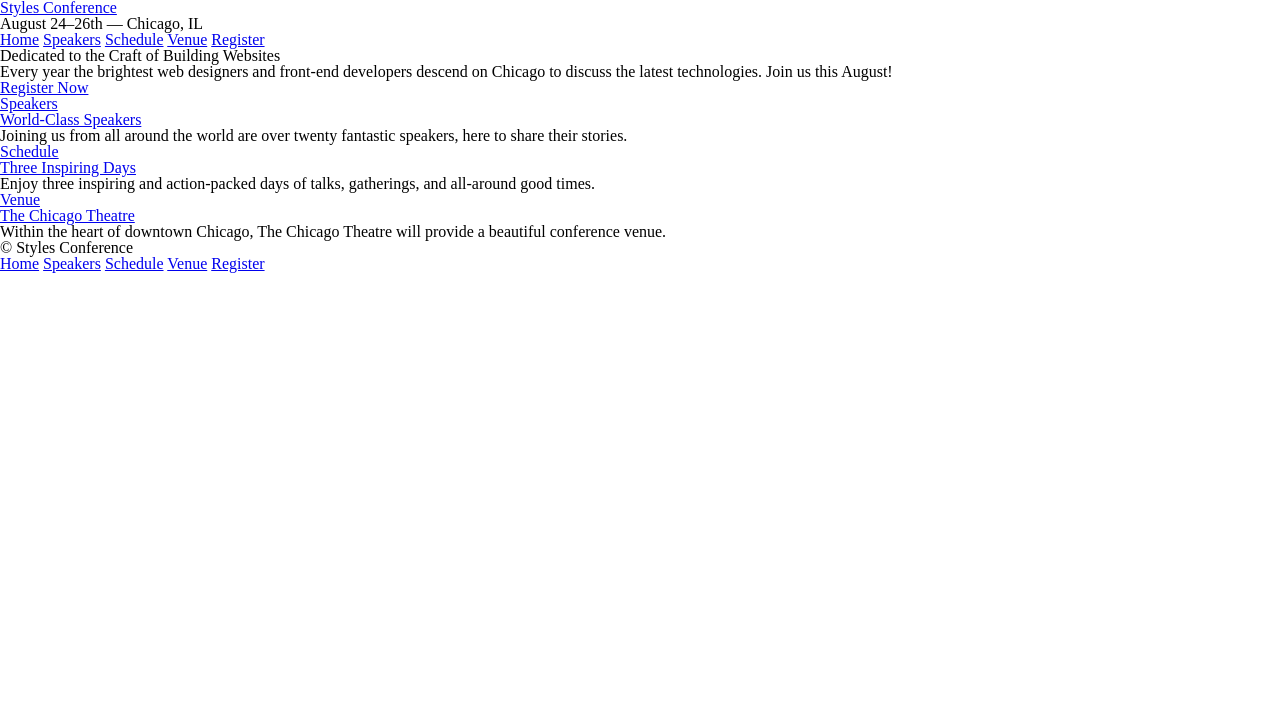
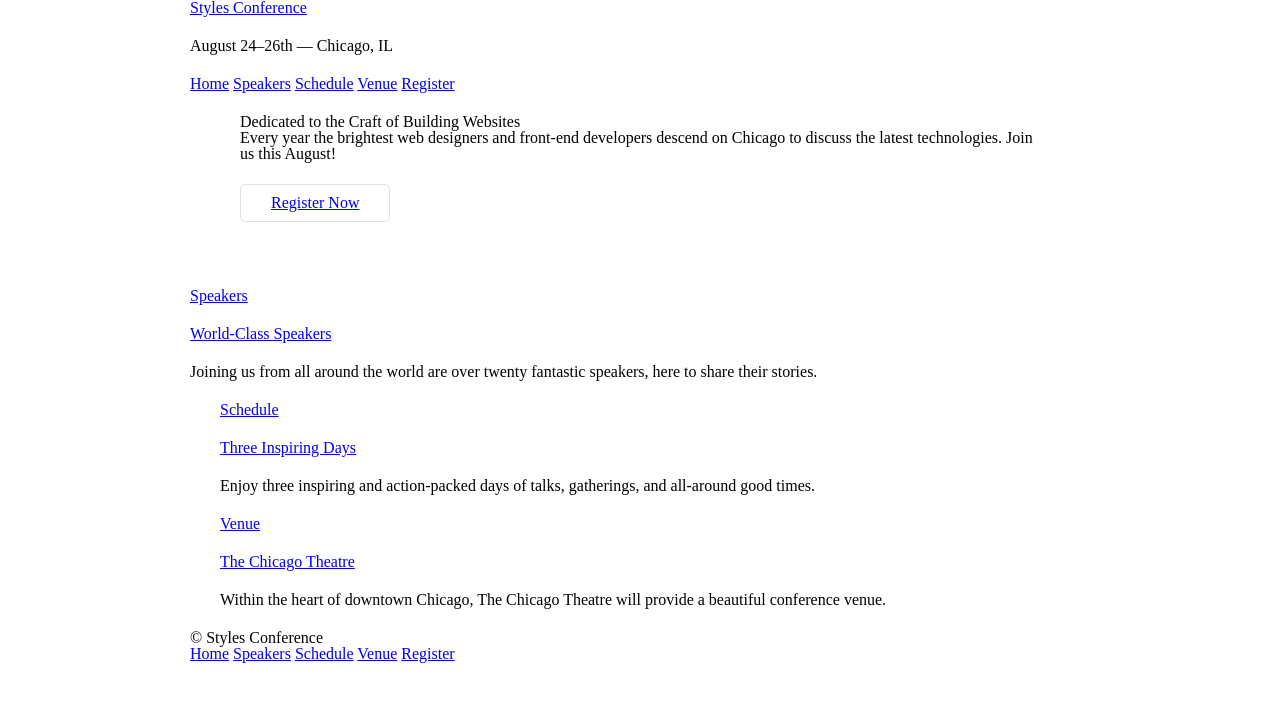
Before and after one commit to codesirpi/learn-shay-howe, a plain HTML site: page index.html in a window 1280 px wide. Drawn offline with Linux system fonts and the light colour scheme.

Commit message:
feat: lesson #4 complete Box model

```diff
--- a/assets/stylesheet/main.css
+++ b/assets/stylesheet/main.css
@@ -41,3 +41,60 @@ table {
 	border-collapse: collapse;
 	border-spacing: 0;
 }
+/*
+  ========================================
+  Grid
+  ========================================
+*/
+
+*,
+*:before,
+*:after {
+  -webkit-box-sizing: border-box;
+     -moz-box-sizing: border-box;
+          box-sizing: border-box;
+}
+
+.container {
+	margin: 0 auto;
+	padding-left: 30px;
+	padding-right: 30px;
+	width: 960px;
+  }
+
+  /*
+  ========================================
+  Typography
+  ========================================
+*/
+
+h1, h3, h4, h5, p {
+	margin-bottom: 22px;
+  }
+
+  /*
+  ========================================
+  Buttons
+  ========================================
+*/
+
+.btn {
+	border-radius: 5px;
+	display: inline-block;
+	margin: 0;
+  }
+
+  .btn-alt {
+	border: 1px solid #dfe2e5;
+	padding: 10px 30px;
+  }
+
+  /*
+  ========================================
+  Home
+  ========================================
+*/
+
+.hero {
+	padding: 22px 80px 66px 80px;
+  }
--- a/index.html
+++ b/index.html
@@ -6,7 +6,7 @@
     <link rel="stylesheet" href="assets/stylesheet/main.css" />
   </head>
   <body>
-    <header>
+    <header class="container">
       <h1><a href="index.html">Styles Conference</a></h1>
       <h3>August 24&ndash;26th &mdash; Chicago, IL</h3>
       <nav>
@@ -17,15 +17,15 @@
         <a href="register.html">Register</a>
       </nav>
     </header>
-    <section>
+    <section class="hero container">
       <h2>Dedicated to the Craft of Building Websites</h2>
       <p>
         Every year the brightest web designers and front-end developers descend
         on Chicago to discuss the latest technologies. Join us this August!
       </p>
-      <a href="register.html">Register Now</a>
+      <a href="register.html" class="btn btn-alt">Register Now</a>
     </section>
-    <section>
+    <section class="container">
       <section>
         <a href="speakers.html">
           <h5>Speakers</h5>
@@ -36,7 +36,7 @@
           speakers, here to share their stories.
         </p>
       </section>
-      <section>
+      <section class="container">
         <a href="schedule.html">
           <h5>Schedule</h5>
           <h3>Three Inspiring Days</h3>
@@ -46,7 +46,7 @@
           all-around good times.
         </p>
       </section>
-      <section>
+      <section class="container">
         <a href="venue.html">
           <h5>Venue</h5>
           <h3>The Chicago Theatre</h3>
@@ -57,7 +57,7 @@
         </p>
       </section>
     </section>
-    <footer>
+    <footer class="container">
       <small>&copy; Styles Conference</small>
       <nav>
         <a href="index.html">Home</a>
```
